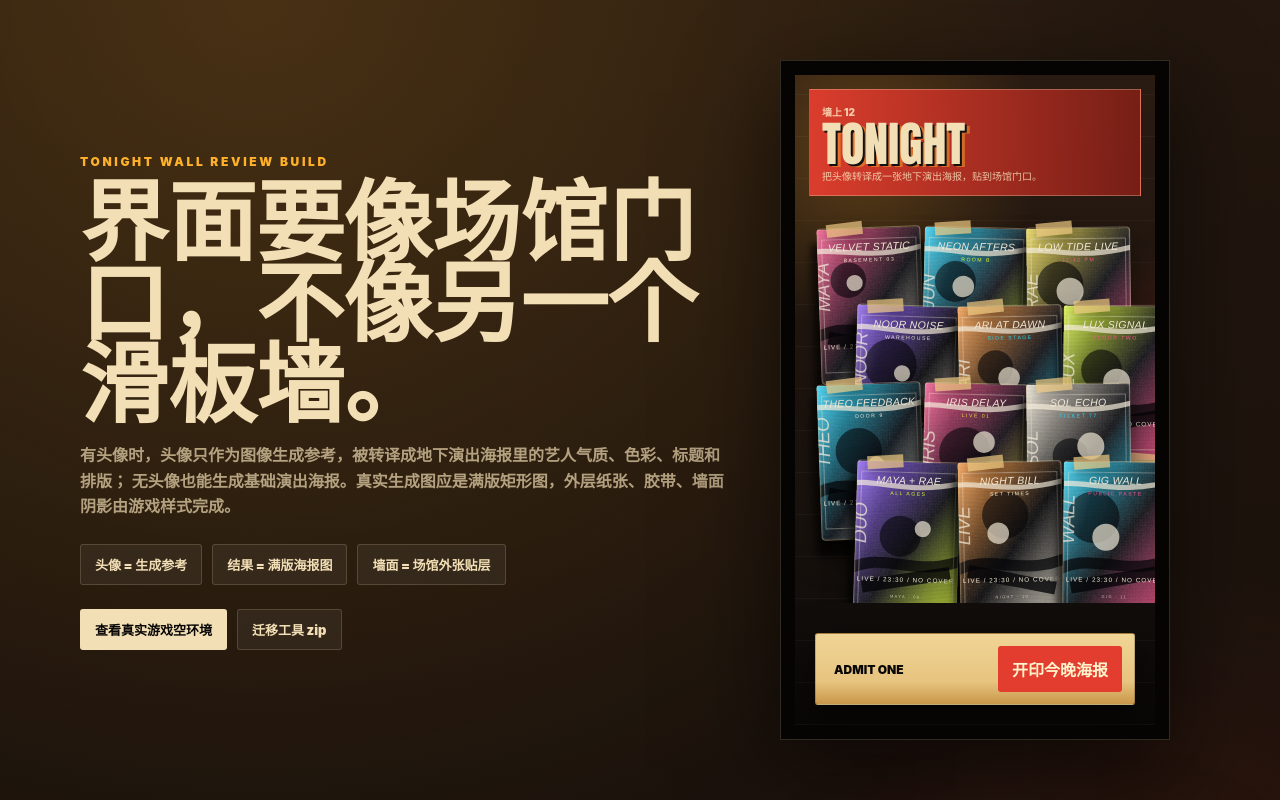
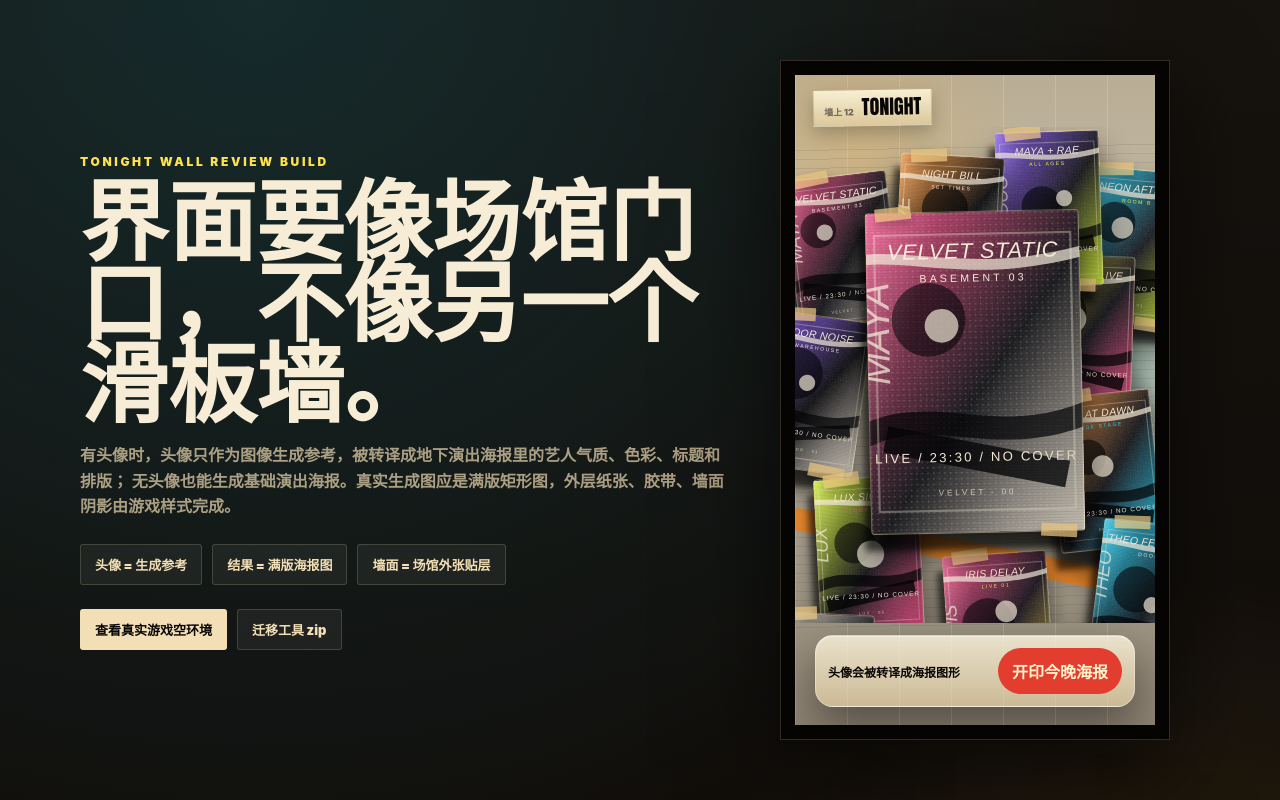
Before and after one commit to yinxinghuan/poster-wall, a React (Vite) app: page / in a window 1280 px wide. Shown: the top 800 px of the page. Built offline with nearby package versions, Linux system fonts and the light colour scheme.

Commit message:
refine poster wall street mockup UI

```diff
--- a/src/PosterWall/PosterWall.tsx
+++ b/src/PosterWall/PosterWall.tsx
@@ -69,13 +69,15 @@ function PosterCard({
   entry,
   index,
   onOpen,
+  kind = 'scrap',
 }: {
   entry: WallEntry;
   index: number;
   onOpen: () => void;
+  kind?: 'scrap' | 'featured';
 }) {
   return (
-    <button type="button" className="pw-card" style={posterStyle(entry, index)} onClick={onOpen}>
+    <button type="button" className={`pw-card pw-card--${kind} pw-card--slot-${index % 14}`} style={posterStyle(entry, index)} onClick={onOpen}>
       <span className="pw-card__paper" />
       <span className="pw-card__tape pw-card__tape--a" />
       <span className="pw-card__tape pw-card__tape--b" />
@@ -225,6 +227,8 @@ export default function PosterWall() {
   const game = usePosterWall();
   const hasAvatar = !!game.profile?.head_url;
   const activeProductionStep = productionStep(game);
+  const featuredEntry = game.wall[0];
+  const backgroundEntries = game.wall.slice(1, 15);
 
   useEffect(() => {
     const onKey = (ev: KeyboardEvent) => {
@@ -270,10 +274,9 @@ export default function PosterWall() {
         }}
       >
         <header className="pw-header">
-          <div className="pw-header__billboard">
+          <div className="pw-header__storybar">
             <span className="pw-kicker">{t('visible')} {game.wall.length}</span>
             <h1>{t('title')}</h1>
-            <p>{t('subtitle')}</p>
           </div>
           <div className="pw-header__door" aria-label={`${t('mine')} ${game.mine.length}`}>
             <span>{t('door')}</span>
@@ -283,21 +286,28 @@ export default function PosterWall() {
         </header>
 
         <section className="pw-wall" aria-label={t('wall')}>
-          {game.wall.map((entry, index) => (
+          <div className="pw-wall__collage">
+            {backgroundEntries.map((entry, index) => (
+              <PosterCard
+                key={entry.id}
+                entry={entry}
+                index={index}
+                onOpen={() => openEntry(entry)}
+              />
+            ))}
+          </div>
+          {featuredEntry && (
             <PosterCard
-              key={entry.id}
-              entry={entry}
-              index={index}
-              onOpen={() => openEntry(entry)}
+              key={featuredEntry.id}
+              entry={featuredEntry}
+              index={0}
+              kind="featured"
+              onOpen={() => openEntry(featuredEntry)}
             />
-          ))}
+          )}
         </section>
 
         <section className={`pw-generator pw-generator--${game.status}`}>
-          <div className="pw-generator__stub" aria-hidden>
-            <span>{t('ticketStub')}</span>
-            <strong>{game.canCraft ? t('admitOne') : t('standby')}</strong>
-          </div>
           <div className="pw-generator__status">
             <span className={`pw-avatar ${hasAvatar ? 'pw-avatar--ready' : ''}`}>
               {hasAvatar ? <img src={game.profile!.head_url} alt="" draggable={false} /> : '?'}
@@ -323,7 +333,6 @@ export default function PosterWall() {
             onPointerDown={handleGenerate}
             disabled={game.generating || !game.profileLoaded || !game.canCraft}
           >
-            <span className="pw-cta__serial">{game.canCraft ? t('admitOne') : t('standby')}</span>
             <span className="pw-cta__mark">
               {game.generating ? t('generating') : game.canCraft ? t('craftCtaTitle') : t('craftCooldownTitle')}
             </span>
--- a/src/PosterWall/ReviewPage.less
+++ b/src/PosterWall/ReviewPage.less
@@ -5,15 +5,16 @@
 @red: #e23d2e;
 @amber: #ffb12b;
 @green: #53c777;
+@concrete: #c8c1ae;
 
 .pwr-page {
   min-height: 100vh;
   padding: 28px;
-  color: @paper;
+  color: #f7edd6;
   background:
-    radial-gradient(circle at 20% 0%, rgba(255,177,43,0.17), transparent 32%),
-    radial-gradient(circle at 90% 40%, rgba(226,61,46,0.14), transparent 26%),
-    linear-gradient(180deg, #23170f, #050403);
+    radial-gradient(circle at 20% 0%, rgba(22,155,178,0.18), transparent 32%),
+    radial-gradient(circle at 92% 42%, rgba(255,177,43,0.15), transparent 28%),
+    linear-gradient(180deg, #16120e, #050403);
   font-family: Inter, ui-sans-serif, system-ui, -apple-system, BlinkMacSystemFont, sans-serif;
 }
 
@@ -34,7 +35,7 @@
 }
 
 .pwr-kicker {
-  color: @amber;
+  color: #ffe14f;
   font-size: 12px;
   font-weight: 1000;
   letter-spacing: 0.22em;
@@ -111,41 +112,53 @@
   overflow: hidden;
   border-radius: 0;
   background:
-    radial-gradient(circle at 18% 12%, rgba(255,177,43,0.24), transparent 28%),
-    radial-gradient(circle at 96% 46%, rgba(226,61,46,0.17), transparent 26%),
-    repeating-linear-gradient(0deg, rgba(255,255,255,0.035) 0 1px, transparent 1px 42px),
-    linear-gradient(180deg, #2a1b12, #17110d 72%, #090706);
+    radial-gradient(circle at 18% 12%, rgba(255,177,43,0.22), transparent 25%),
+    radial-gradient(circle at 92% 45%, rgba(22,155,178,0.22), transparent 28%),
+    linear-gradient(90deg, rgba(255,255,255,0.16) 0 1px, transparent 1px 100%),
+    linear-gradient(180deg, #b9ad95 0%, @concrete 42%, #8d8272 100%);
+  background-size: auto, auto, 52px 100%, auto;
+
+  &::before {
+    content: '';
+    position: absolute;
+    inset: 70px -28px 100px -28px;
+    background:
+      linear-gradient(12deg, transparent 0 18%, rgba(255,132,18,0.86) 18.3% 22%, transparent 22.4% 100%),
+      linear-gradient(-8deg, transparent 0 68%, rgba(22,155,178,0.78) 68.3% 72%, transparent 72.3% 100%),
+      radial-gradient(circle at 14% 34%, rgba(255,255,255,0.7), transparent 8%),
+      radial-gradient(circle at 82% 56%, rgba(0,0,0,0.42), transparent 12%),
+      repeating-linear-gradient(0deg, rgba(0,0,0,0.08) 0 1px, transparent 1px 9px);
+    opacity: 0.9;
+    transform: rotate(-1deg);
+  }
 
   header {
-    position: relative;
-    z-index: 4;
-    margin: 14px 14px 0;
-    padding: 10px 12px 12px;
-    border: 1px solid rgba(243,223,181,0.32);
-    background: linear-gradient(90deg, rgba(226,61,46,0.95), rgba(123,31,22,0.94));
+    position: absolute;
+    left: 18px;
+    top: 14px;
+    z-index: 8;
+    display: inline-flex;
+    align-items: baseline;
+    gap: 8px;
+    padding: 7px 10px;
+    border: 1px solid rgba(9,7,6,0.14);
+    background: linear-gradient(180deg, rgba(255,248,220,0.88), rgba(224,204,159,0.86));
+    box-shadow: 0 8px 18px rgba(0,0,0,0.22);
+    transform: rotate(-1deg);
   }
 
   header span {
-    color: rgba(255,244,204,0.78);
-    font-size: 10px;
+    color: rgba(9,7,6,0.52);
+    font-size: 9px;
     font-weight: 1000;
   }
 
   header strong {
-    display: block;
-    margin-top: 4px;
+    display: inline-block;
+    color: @ink;
     font-family: Impact, Haettenschweiler, 'Arial Black', sans-serif;
-    font-size: 48px;
-    line-height: 0.84;
-    text-shadow: 2px 2px 0 #111, 5px 3px 0 rgba(255,177,43,0.46);
-  }
-
-  header small {
-    display: block;
-    margin-top: 6px;
-    color: rgba(255,244,204,0.76);
-    font-size: 10px;
-    line-height: 1.28;
+    font-size: 20px;
+    line-height: 1;
   }
 }
 
@@ -153,16 +166,13 @@
   --poster-w: 104px;
   --poster-h: 156px;
   position: absolute;
-  left: 0;
-  right: 0;
-  top: 140px;
-  bottom: 122px;
-  display: grid;
-  grid-template-columns: repeat(3, var(--poster-w));
-  grid-auto-rows: 78px;
-  justify-content: center;
+  left: -20px;
+  right: -20px;
+  top: 52px;
+  bottom: 102px;
+  z-index: 2;
+  display: block;
   overflow: hidden;
-  padding-top: 12px;
 }
 
 .pwr-poster {
@@ -186,6 +196,31 @@
 .pwr-poster--large {
   --poster-w: 214px;
   --poster-h: 322px;
+}
+
+.pwr-wall .pwr-poster,
+.pwr-final > .pwr-poster--large {
+  position: absolute;
+}
+
+.pwr-wall .pwr-poster:nth-child(1) { left: 16px; top: 48px; transform: rotate(-7deg); }
+.pwr-wall .pwr-poster:nth-child(2) { right: -10px; top: 42px; transform: rotate(5deg); }
+.pwr-wall .pwr-poster:nth-child(3) { left: 254px; top: 128px; transform: rotate(2deg); }
+.pwr-wall .pwr-poster:nth-child(4) { left: -16px; top: 188px; transform: rotate(8deg); }
+.pwr-wall .pwr-poster:nth-child(5) { right: 18px; top: 266px; transform: rotate(-6deg); }
+.pwr-wall .pwr-poster:nth-child(6) { left: 42px; top: 350px; transform: rotate(-3deg); }
+.pwr-wall .pwr-poster:nth-child(7) { right: -24px; top: 396px; transform: rotate(7deg); }
+.pwr-wall .pwr-poster:nth-child(8) { left: 172px; top: 426px; transform: rotate(-4deg); }
+.pwr-wall .pwr-poster:nth-child(9) { left: -8px; top: 486px; transform: rotate(3deg); }
+.pwr-wall .pwr-poster:nth-child(10) { right: 74px; top: 4px; transform: rotate(-2deg); }
+.pwr-wall .pwr-poster:nth-child(11) { left: 122px; top: 28px; transform: rotate(3deg); }
+.pwr-wall .pwr-poster:nth-child(12) { right: 4px; top: 522px; transform: rotate(-5deg); }
+
+.pwr-final > .pwr-poster--large {
+  left: 50%;
+  top: 136px;
+  z-index: 7;
+  transform: translateX(-50%) rotate(-1.2deg);
 }
 
 .pwr-poster__paper {
@@ -224,17 +259,17 @@
   position: absolute;
   left: 20px;
   right: 20px;
-  bottom: 20px;
-  z-index: 5;
+  bottom: 18px;
+  z-index: 10;
   display: grid;
   grid-template-columns: minmax(0, 1fr) auto;
   align-items: center;
   gap: 12px;
-  border: 1px solid rgba(9,7,6,0.2);
-  border-radius: 3px;
-  padding: 12px 12px 12px 18px;
-  background: linear-gradient(180deg, #f0d597, @ticket 68%, #c9974b);
-  box-shadow: 0 16px 42px rgba(0,0,0,0.55);
+  border: 1px solid rgba(255,255,255,0.32);
+  border-radius: 18px;
+  padding: 12px;
+  background: linear-gradient(180deg, rgba(255,248,224,0.78), rgba(232,211,166,0.68));
+  box-shadow: 0 18px 44px rgba(0,0,0,0.42), inset 0 1px 0 rgba(255,255,255,0.42);
 
   span {
     color: @ink;
@@ -244,7 +279,7 @@
 
   button {
     border: 0;
-    border-radius: 3px;
+    border-radius: 999px;
     padding: 11px 14px;
     background: @red;
     color: #fff4cc;
--- a/src/PosterWall/ReviewPage.tsx
+++ b/src/PosterWall/ReviewPage.tsx
@@ -91,11 +91,11 @@ export default function ReviewPage() {
             <header>
               <span>墙上 12</span>
               <strong>TONIGHT</strong>
-              <small>把头像转译成一张地下演出海报，贴到场馆门口。</small>
             </header>
             <WallPreview />
+            <MiniPoster index={0} large />
             <div className="pwr-final__bar">
-              <span>ADMIT ONE</span>
+              <span>头像会被转译成海报图形</span>
               <button>开印今晚海报</button>
             </div>
           </div>
--- a/src/PosterWall/i18n/index.ts
+++ b/src/PosterWall/i18n/index.ts
@@ -6,9 +6,6 @@ const zh = {
   visible: '墙上',
   mine: '我的',
   door: 'DOOR',
-  admitOne: 'ADMIT ONE',
-  standby: 'STANDBY',
-  ticketStub: '票根',
   generating: '生成中',
   loading: '加载中',
   retry: '重试',
@@ -55,9 +52,6 @@ const en: typeof zh = {
   visible: 'Wall',
   mine: 'Mine',
   door: 'DOOR',
-  admitOne: 'ADMIT ONE',
-  standby: 'STANDBY',
-  ticketStub: 'TICKET',
   generating: 'Generating',
   loading: 'Loading',
   retry: 'Retry',
```
Also changed, not shown: doc/requirements.md (+5 -5 lines), doc/technical.md (+5 -5 lines), src/PosterWall/PosterWall.less (+182 -161 lines).
